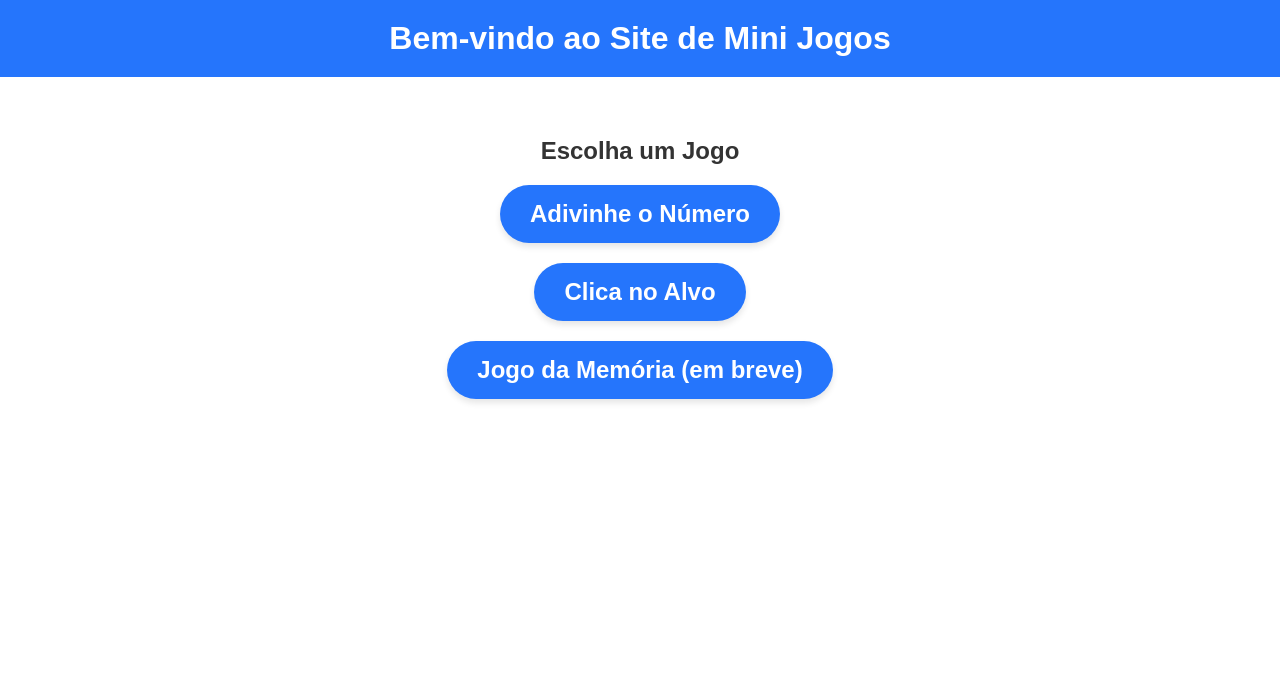
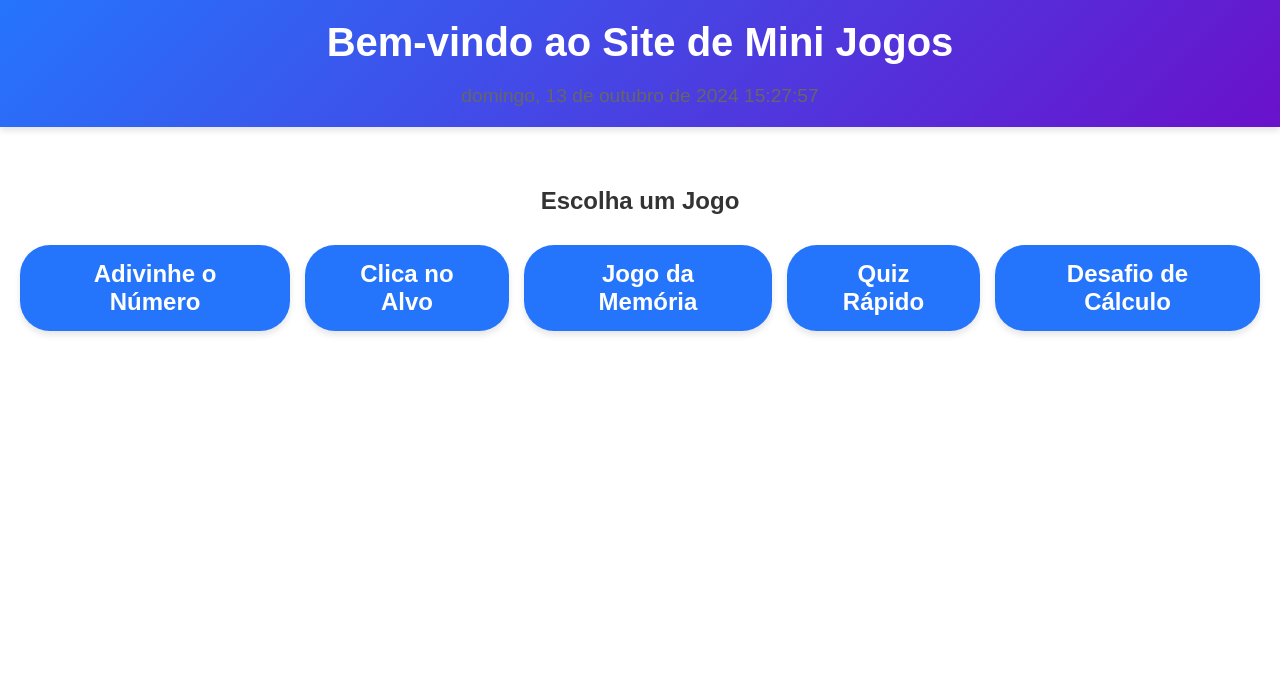
Before and after one commit to guxtinhahteste/minijogos, a PHP site: page / in a window 1280 px wide. Shown: the top 679 px of the page. Run offline with PHP 8.4, Linux system fonts and the light colour scheme.

Commit message:
Add files via upload

```diff
--- a/index.html
+++ b/index.html
@@ -10,6 +10,7 @@
 <body>
     <header>
         <h1>Bem-vindo ao Site de Mini Jogos</h1>
+        <div id="date-time"></div>
     </header>
     <main>
         <section>
@@ -18,7 +19,9 @@
                 <ul>
                     <li><a href="adivinhe.html">Adivinhe o Número</a></li>
                     <li><a href="clica.html">Clica no Alvo</a></li>
-                    <li><a href="jogo-da-memoria.html">Jogo da Memória (em breve)</a></li>
+                    <li><a href="jogo-da-memoria.html">Jogo da Memória</a></li>
+                    <li><a href="quiz.html">Quiz Rápido</a></li>
+                    <li><a href="calculo.html">Desafio de Cálculo</a></li>
                 </ul>
             </nav>
         </section>
@@ -26,5 +29,16 @@
     <footer>
         <p>© 2024 Mini Jogos Interativos</p>
     </footer>
+    <script>
+        function updateDateTime() {
+            const now = new Date();
+            const options = { weekday: 'long', year: 'numeric', month: 'long', day: 'numeric' };
+            const formattedDate = now.toLocaleDateString('pt-BR', options);
+            const formattedTime = now.toLocaleTimeString('pt-BR');
+            document.getElementById('date-time').innerText = formattedDate + ' ' + formattedTime;
+        }
+        setInterval(updateDateTime, 1000);
+        updateDateTime();
+    </script>
 </body>
 </html>
--- a/styles.css
+++ b/styles.css
@@ -1,6 +1,6 @@
 
 body {
-    font-family: Arial, sans-serif;
+    font-family: 'Poppins', sans-serif;
     margin: 0;
     padding: 0;
     background-color: #ffffff;
@@ -9,14 +9,16 @@ body {
 }
 
 header {
-    background-color: #2575fc;
+    background: linear-gradient(135deg, #2575fc, #6a11cb);
     color: white;
     padding: 20px 0;
     margin-bottom: 20px;
+    box-shadow: 0 4px 6px rgba(0, 0, 0, 0.1);
 }
 
-h1 {
+header h1 {
     margin: 0;
+    font-size: 2.5em;
 }
 
 main {
@@ -26,10 +28,13 @@ main {
 nav ul {
     list-style-type: none;
     padding: 0;
+    display: flex;
+    justify-content: center;
+    gap: 15px;
 }
 
 nav ul li {
-    margin: 20px 0;
+    margin: 10px 0;
 }
 
 nav ul li a {
@@ -72,3 +77,9 @@ footer {
     width: 100%;
     bottom: 0;
 }
+
+#date-time {
+    margin-top: 20px;
+    font-size: 1.2em;
+    color: #666;
+}
```
Also changed, not shown: calculo.html (added, +42 -0 lines), quiz.html (added, +43 -0 lines).
